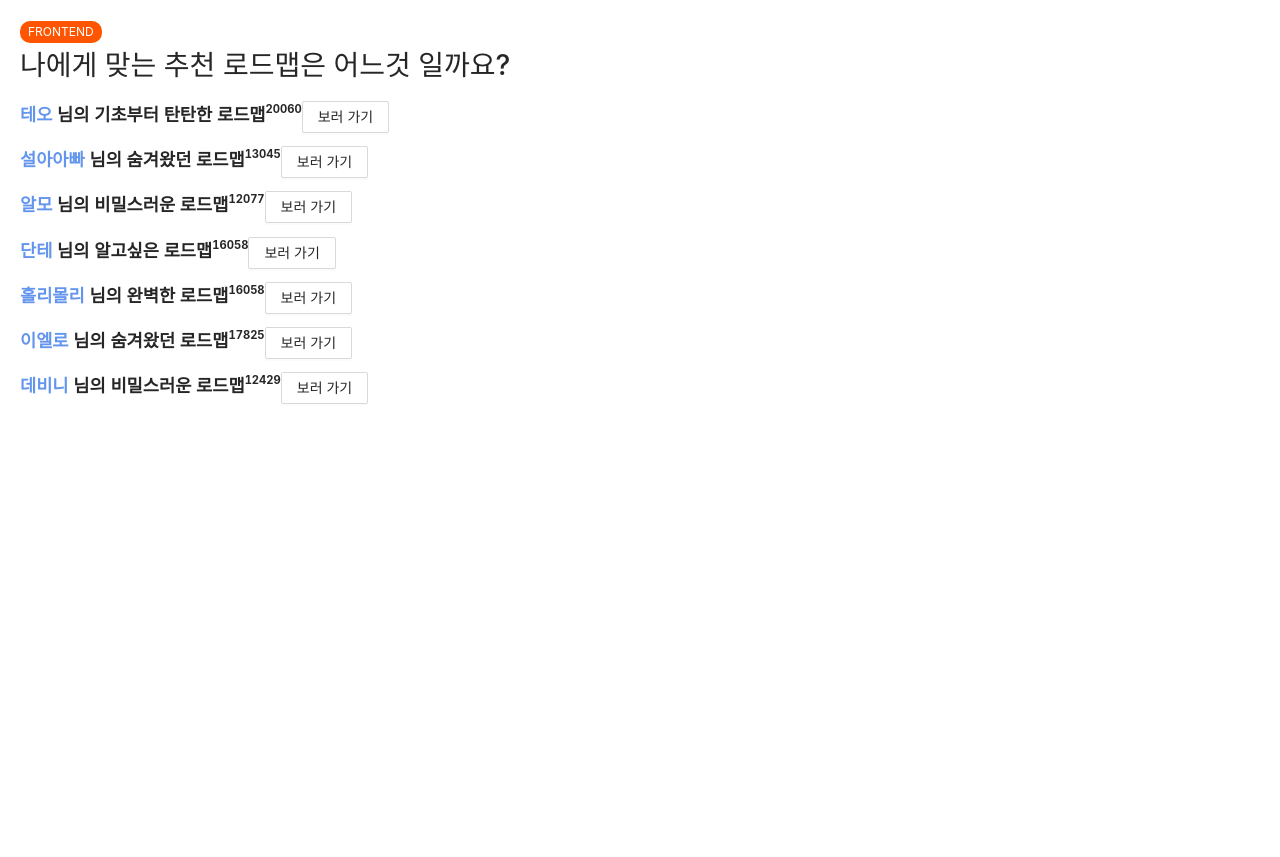
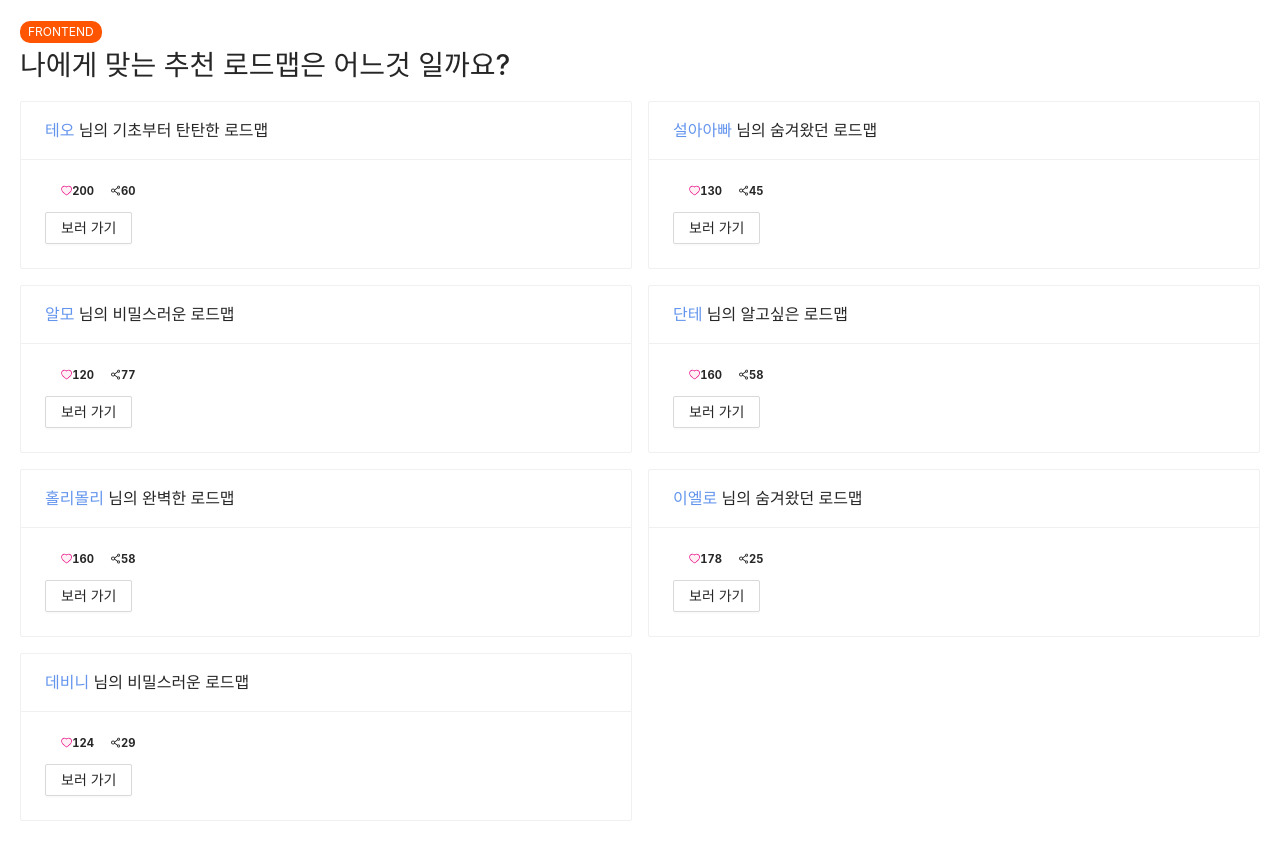
Before and after one commit to dante01yoon/teo-sprint2nd, a React (Create React App) app: page /recommend in a window 1280 px wide. Before the commit the page ends 800 px from the top, so only its background shows below. Built offline with nearby package versions, Linux system fonts and the light colour scheme.

Commit message:
추천 로드맵 UI 수정

```diff
--- a/src/pages/roadmap/RecommendPage.css
+++ b/src/pages/roadmap/RecommendPage.css
@@ -10,19 +10,19 @@
 .tag{
     border-radius: 10px;
 }
-
-.card {
-    display: flex;
-}
-
 .user-name {
     color:cornflowerblue;
 }
 
 .count {
     font-size: 0.8em;
+    padding-left: 1rem;
 }
 
 .count-box {
     display: flex;
 }
+
+.card-container {
+    margin-bottom: 1rem;
+}
--- a/src/pages/roadmap/RecommendPage.tsx
+++ b/src/pages/roadmap/RecommendPage.tsx
@@ -1,10 +1,11 @@
 import React, { useEffect } from "react";
 import { useNavigate } from "react-router-dom";
-import { Layout, Button, Tag } from "antd";
+import { Row, Col, Card, Button, Tag } from "antd";
+import { HeartTwoTone, ShareAltOutlined } from '@ant-design/icons';
 import { observer } from "mobx-react";
 import store from "./store/store";
 import "./RecommendPage.css";
-import { devStackList, descriptionList } from './store/data';
+import { devStackList, descriptionList } from "./store/data";
 import { DevStack } from "./store/types";
 
 const RecommendPage: React.FC = observer(() => {
@@ -15,27 +16,48 @@ const RecommendPage: React.FC = observer(() => {
     setRecommendList();
   }, []);
 
-  const tag: DevStack | undefined = devStackList.find(item => item.id === devStack);
+  const tag: DevStack | undefined = devStackList.find(
+    (item) => item.id === devStack
+  );
 
   const detailViewClicked = (id: number) => {
-	navigate(`/roadmap/${id}`);
-  }
+    navigate(`/roadmap/${id}`);
+  };
 
   return (
     <div className="container">
-      <Tag className="tag" color={tag?.color}>{tag?.title}</Tag>
+      <Tag className="tag" color={tag?.color}>
+        {tag?.title}
+      </Tag>
       <h1>나에게 맞는 추천 로드맵은 어느것 일까요?</h1>
       <div>
-        {recommendList.map((item) => (
-          <div className="card" key={item.id}>
-			  <p><span className="user-name">{item.userName}</span> 님의 {descriptionList[item.description]} 로드맵</p>
-			  <div className="count-box">
-				  <p className="count">{item.favorite}</p>
-				  <p className="count">{item.share}</p>
-			  </div>
-			  <Button onClick={detailViewClicked.bind(this, item.id)}>보러 가기</Button>
-		  </div>
-        ))}
+        <Row gutter={16}>
+          {recommendList.map((item) => {
+            const title = [
+              <span key={item.id} className="user-name">{item.userName}</span>,
+              " 님의 ",
+              descriptionList[item.description],
+              " 로드맵",
+            ];
+            return (
+                <Col key={item.id} span={12} className="card-container">
+                <Card title={title}
+                actions={[
+
+                ]}
+                >
+                  <div className="count-box">
+                    <p className="count"> <HeartTwoTone twoToneColor="#eb2f96"/>{item.favorite}</p>
+                    <p className="count"><ShareAltOutlined />{item.share}</p>
+                  </div>
+                  <Button onClick={detailViewClicked.bind(this, item.id)}>
+                    보러 가기
+                  </Button>
+                </Card>
+                </Col>
+            );
+          })}
+        </Row>
       </div>
     </div>
   );
```
